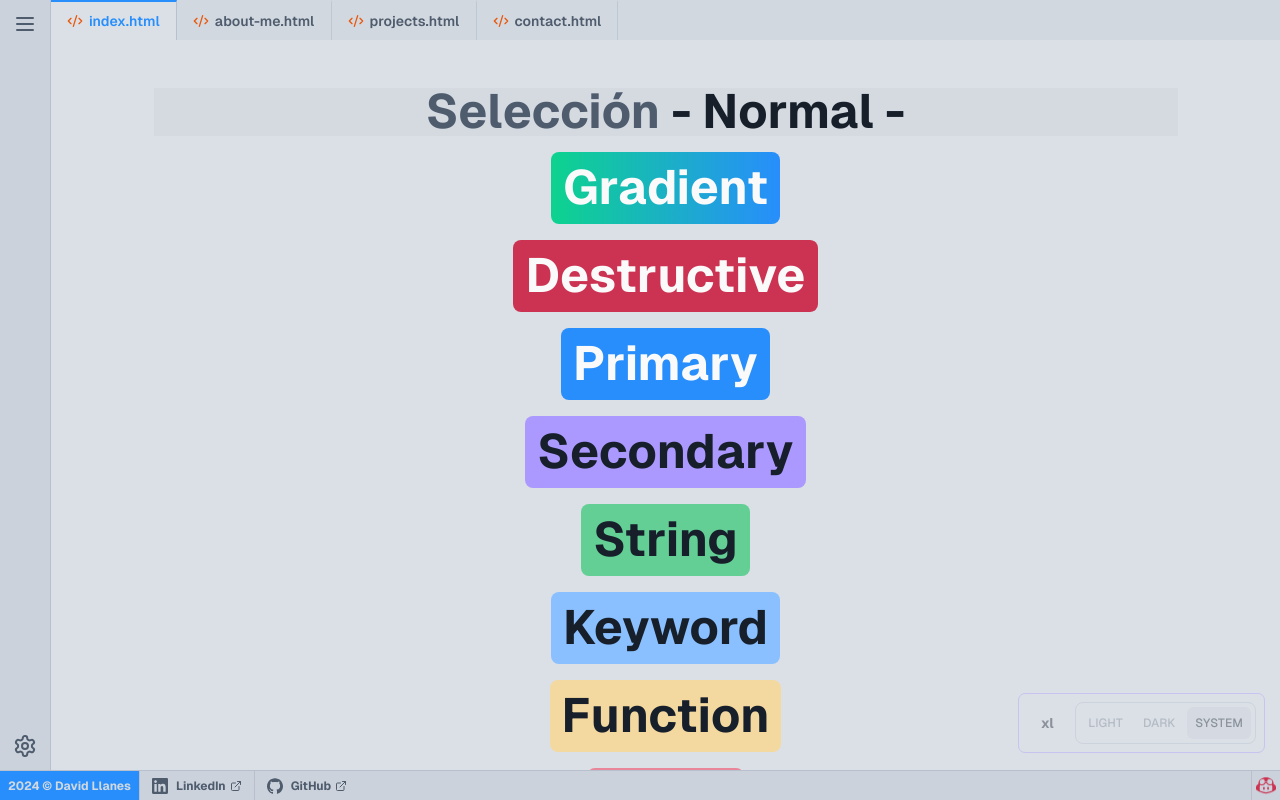
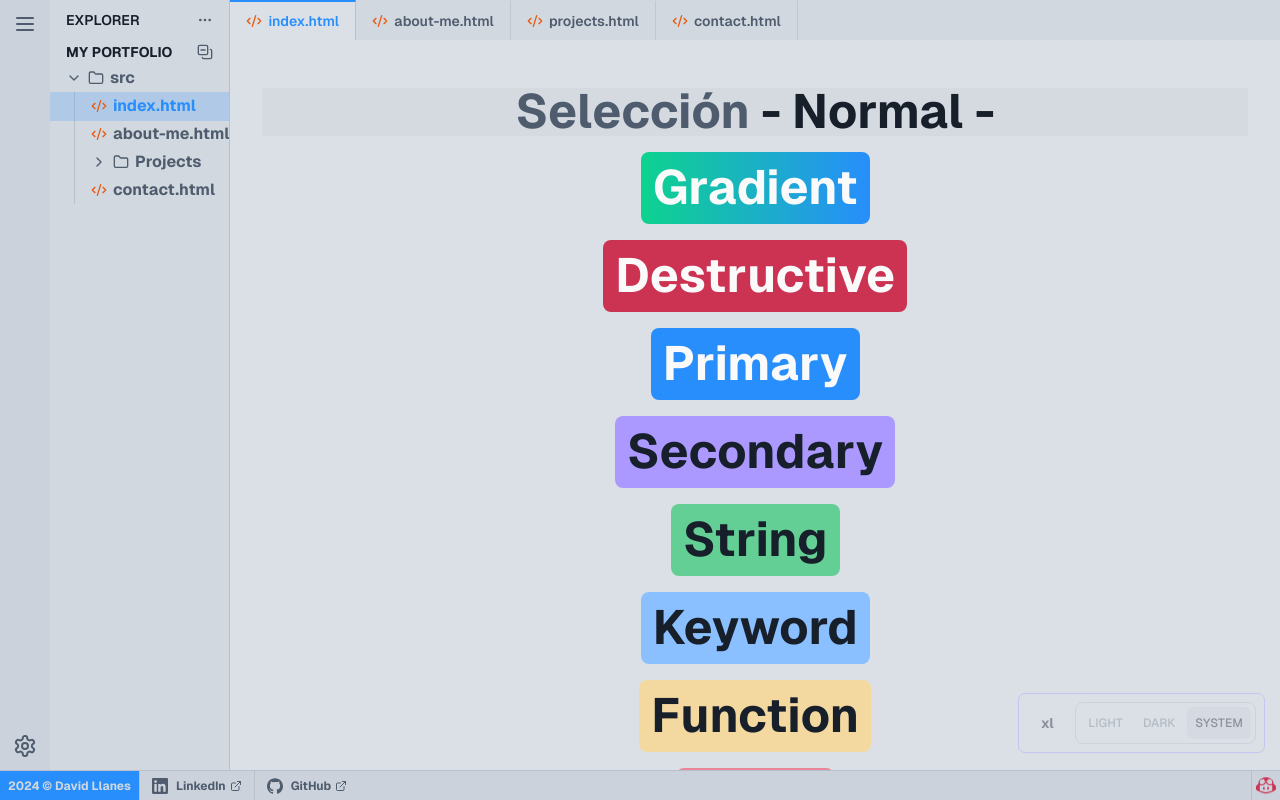
Before and after one commit to David-Llanes/Portfolio, a Next.js app: page / in a window 1280 px wide. Built offline with nearby package versions, Linux system fonts and the light colour scheme.

Commit message:
refactor: separated former 'explorer.tsx' into separate components
Now the Collapsable part of the activity-bar.tsx can be changed without affecting the layout.

```diff
--- a/src/app/(home)/page.tsx
+++ b/src/app/(home)/page.tsx
@@ -4,7 +4,7 @@ export default function Home() {
   return (
     <ScrollArea className="main">
       <main className="bg-background content h-full overflow-x-hidden">
-        <div className="h-[200vh] text-center pt-10 text-5xl font-bold flex flex-col gap-2 items-center">
+        <div className="text-center pt-10 text-5xl font-bold flex flex-col gap-2 items-center">
           <p className="text-muted-foreground bg-muted self-stretch my-2">
             Selección <span className="text-foreground">- Normal -</span>
           </p>
--- /dev/null
+++ b/src/app/_components/activity-bar.tsx
@@ -0,0 +1,61 @@
+'use client'
+
+import { useState } from 'react'
+import { ThemeToggle } from '@/components/theme-toggle'
+import {
+  Popover,
+  PopoverContent,
+  PopoverTrigger,
+} from '@/components/ui/popover'
+import { Separator } from '@/components/ui/separator'
+import { cn } from '@/lib/utils'
+import { Menu, Settings } from 'lucide-react'
+import Explorer from './explorer'
+
+export default function ActivityBar() {
+  const [isOpen, setIsOpen] = useState(true)
+  const handleClose = () => setIsOpen(false)
+
+  return (
+    <header
+      className={cn(
+        'explorer whitespace-nowrap overflow-hidden bg-popover text-[clamp(0.75rem,1.2vw,0.875rem)] select-none flex',
+        'md:w-[50px] md:border-r md:transition-[width]',
+        'max-md:w-full max-md:h-[50px] max-md:flex-col max-md:border-b max-md:transition-[height]',
+        isOpen && [
+          'md:w-[clamp(50px,34vw,320px)]',
+          'max-md:h-[clamp(50px,40vh,320px)]',
+        ]
+      )}
+    >
+      {/* //! Menu bar */}
+      <div
+        className={cn(
+          'shrink-0 grow-0 flex items-center justify-between text-muted-foreground',
+          'md:w-[50px] md:h-full md:flex-col md:py-3',
+          'max-md:w-full max-md:h-[50px] max-md:px-3'
+        )}
+      >
+        <button onClick={() => setIsOpen(!isOpen)}>
+          <Menu className="size-6 hover:cursor-pointer hover:text-foreground" />
+        </button>
+        <Popover>
+          <PopoverTrigger>
+            <Settings className="size-6 hover:cursor-pointer hover:text-foreground active:rotate-45 duration-100" />
+          </PopoverTrigger>
+          <PopoverContent align="start" alignOffset={100}>
+            <p className="font-bold text-sm">SETTINGS</p>
+            <Separator className="mb-3 mt-1" />
+            <ThemeToggle />
+          </PopoverContent>
+        </Popover>
+      </div>
+
+      {/* //! Collapsable */}
+      {/* overflow-auto se puso para que el ScrollArea funcione */}
+      <div className={cn('grow bg-card overflow-auto', !isOpen && 'hidden')}>
+        <Explorer onSelectItem={handleClose} />
+      </div>
+    </header>
+  )
+}
--- a/src/app/_components/explorer.tsx
+++ b/src/app/_components/explorer.tsx
@@ -1,27 +1,6 @@
-'use client'
-
-import { ThemeToggle } from '@/components/theme-toggle'
-
-import {
-  Popover,
-  PopoverContent,
-  PopoverTrigger,
-} from '@/components/ui/popover'
+import { CopyMinus, Ellipsis } from 'lucide-react'
+import FileSystemItem from './file-system-item'
 import { ScrollArea } from '@/components/ui/scroll-area'
-import { Separator } from '@/components/ui/separator'
-import { cn } from '@/lib/utils'
-
-import {
-  ChevronRight,
-  CodeXml,
-  CopyMinus,
-  Ellipsis,
-  Folder,
-  Menu,
-  Settings,
-} from 'lucide-react'
-import Link from 'next/link'
-import { useState } from 'react'
 
 type Node = {
   name: string
@@ -33,7 +12,7 @@ type Node = {
 const NODES: Node[] = [
   {
     name: 'src',
-    route: '/',
+    route: '',
     files: [
       {
         name: 'index.html',
@@ -71,140 +50,36 @@ const NODES: Node[] = [
   },
 ]
 
-export default function Explorer() {
-  const [isOpen, setIsOpen] = useState(false)
-  const handleClose = () => setIsOpen(false)
-
+export default function Explorer({
+  onSelectItem,
+}: {
+  onSelectItem: () => void
+}) {
   return (
-    <header
-      className={cn(
-        'explorer whitespace-nowrap overflow-hidden bg-popover text-[clamp(0.75rem,1.2vw,0.875rem)] select-none flex',
-        'md:w-[50px] md:border-r md:transition-[width]',
-        'max-md:w-full max-md:h-[50px] max-md:flex-col max-md:border-b max-md:transition-[height]',
-        isOpen && ['md:w-[clamp(50px,34vw,320px)]', 'max-md:h-[40vh]']
-      )}
-    >
-      {/* //! Menu bar */}
-      <div
-        className={cn(
-          'shrink-0 grow-0 flex items-center justify-between text-muted-foreground',
-          'md:w-[50px] md:h-full md:flex-col md:py-3',
-          'max-md:w-full max-md:h-[50px] max-md:px-3'
-        )}
-      >
-        <button onClick={() => setIsOpen(!isOpen)}>
-          <Menu className="size-6 hover:cursor-pointer hover:text-foreground" />
-        </button>
-        <Popover>
-          <PopoverTrigger>
-            <Settings className="size-6 hover:cursor-pointer hover:text-foreground active:rotate-45 duration-100" />
-          </PopoverTrigger>
-          <PopoverContent align="start" alignOffset={100}>
-            <p className="font-bold text-sm">SETTINGS</p>
-            <Separator />
-            <div className="mt-2">
-              <ThemeToggle />
-            </div>
-          </PopoverContent>
-        </Popover>
-      </div>
-
-      {/* //! Explorer Collapsable */}
-      <ScrollArea className="grow bg-card">
-        <nav className={cn('pb-4', !isOpen && 'hidden')}>
-          <div className="h-10 px-4 flex justify-between items-center">
+    <nav className="flex flex-col h-full">
+      <div className="shrink-0 h-10 px-4 flex justify-between items-center">
         <span className="font-semibold">EXPLORER</span>
         <Ellipsis className="size-4 hover:cursor-pointer hover:text-foreground text-muted-foreground" />
       </div>
 
-          <div className="px-4 flex w-full justify-between items-center">
+      <div className="shrink-0 px-4 flex w-full justify-between items-center">
         <p className="font-bold h-6 content-center">MY PORTFOLIO</p>
         <CopyMinus className="size-4 rotate-180 hover:cursor-pointer text-muted-foreground hover:text-foreground" />
       </div>
 
       {/* //! Componente recursivo */}
-          <ul className="relative text-[clamp(0.875rem,1.6vw,1rem)] font-bold text-muted-foreground">
+      {/* //TODO Creo que el isolate no es necesario */}
+      <ScrollArea className="grow">
+        <ul className="relative text-[clamp(0.875rem,1.6vw,1rem)] font-bold text-muted-foreground pb-4">
           {NODES.map((node) => (
             <FileSystemItem
               key={node.name}
               node={node}
-                onSelectItem={handleClose}
-              />
-            ))}
-          </ul>
-        </nav>
-      </ScrollArea>
-    </header>
-  )
-}
-
-// TODO: Hacer que con un before se vea que componente esta siendo seleccionado.
-function FileSystemItem({
-  node,
-  onSelectItem,
-}: {
-  node: Node
-  onSelectItem: () => void
-}) {
-  const [isOpen, setIsOpen] = useState(() => node.name === 'src')
-
-  return (
-    <li key={node.name}>
-      <h3 className={cn('flex items-center gap-1.5 py-0.5 pl-4 relative')}>
-        {node.files && node.files.length > 0 && (
-          <button onClick={() => setIsOpen(!isOpen)}>
-            <ChevronRight
-              className={cn(
-                'size-4 text-muted-foreground transition-transform duration-100',
-                isOpen && 'rotate-90'
-              )}
-            />
-          </button>
-        )}
-
-        {node.isLink ? (
-          <Link
-            href={node.route}
-            className={cn(
-              'items-center gap-1.5 inline-flex overflow-hidden',
-              'hover:cursor-pointer hover:text-foreground hover:underline'
-            )}
-            onClick={onSelectItem}
-          >
-            {node.files ? (
-              <Folder className="size-4 text-muted-foreground shrink-0" />
-            ) : (
-              <CodeXml className="size-4 text-orange-600 shrink-0" />
-            )}
-            <span className="text-ellipsis overflow-hidden text-nowrap">
-              {node.name}
-            </span>
-          </Link>
-        ) : (
-          <div className="items-center gap-1.5 inline-flex overflow-hidden ">
-            {node.files ? (
-              <Folder className="size-4 text-muted-foreground shrink-0" />
-            ) : (
-              <CodeXml className="size-4 text-orange-600 shrink-0" />
-            )}
-            <span className="text-ellipsis overflow-hidden text-nowrap">
-              {node.name}
-            </span>
-          </div>
-        )}
-      </h3>
-
-      {isOpen && (
-        <ul className="overflow-hidden ml-6 border-l border-l-border">
-          {node.files?.map((file) => (
-            <FileSystemItem
-              key={file.name}
-              node={file}
               onSelectItem={onSelectItem}
             />
           ))}
         </ul>
-      )}
-    </li>
+      </ScrollArea>
+    </nav>
   )
 }
--- /dev/null
+++ b/src/app/_components/file-system-item.tsx
@@ -0,0 +1,94 @@
+import { cn } from '@/lib/utils'
+import { ChevronRight, CodeXml, Folder } from 'lucide-react'
+import Link from 'next/link'
+import { usePathname } from 'next/navigation'
+import { useState } from 'react'
+
+type Node = {
+  name: string
+  route: string
+  isLink?: boolean
+  files?: Node[]
+}
+
+export default function FileSystemItem({
+  node,
+  onSelectItem,
+}: {
+  node: Node
+  onSelectItem: () => void
+}) {
+  const [isOpen, setIsOpen] = useState(() => node.name === 'src')
+  const pathName = usePathname()
+
+  return (
+    <li
+      key={node.name}
+      className={cn(
+        'isolate',
+        'item-selected before:bg-primary/20',
+        node.route === pathName && 'before:block'
+      )}
+    >
+      <h3
+        id="h3"
+        className={cn('flex items-center gap-1.5 py-0.5 pl-4 relative isolate')}
+      >
+        {node.files && node.files.length > 0 && (
+          <button onClick={() => setIsOpen(!isOpen)}>
+            <ChevronRight
+              className={cn(
+                'size-4 text-muted-foreground transition-transform duration-100',
+                isOpen && 'rotate-90'
+              )}
+            />
+          </button>
+        )}
+
+        {node.isLink ? (
+          <Link
+            href={node.route}
+            className={cn(
+              'items-center gap-1.5 inline-flex overflow-hidden',
+              'hover:cursor-pointer hover:text-foreground hover:underline',
+              pathName === node.route && 'text-primary hover:text-primary'
+            )}
+            onClick={onSelectItem}
+          >
+            {node.files ? (
+              <Folder className="size-4 text-muted-foreground shrink-0" />
+            ) : (
+              <CodeXml className="size-4 text-orange-600 shrink-0" />
+            )}
+            <span className="text-ellipsis overflow-hidden text-nowrap">
+              {node.name}
+            </span>
+          </Link>
+        ) : (
+          <div className="items-center gap-1.5 inline-flex overflow-hidden ">
+            {node.files ? (
+              <Folder className="size-4 text-muted-foreground shrink-0" />
+            ) : (
+              <CodeXml className="size-4 text-orange-600 shrink-0" />
+            )}
+            <span className="text-ellipsis overflow-hidden text-nowrap">
+              {node.name}
+            </span>
+          </div>
+        )}
+      </h3>
+
+      {isOpen && (
+        <ul className="overflow-hidden ml-6 border-l border-l-border">
+          {node.files?.map((file) => (
+            <FileSystemItem
+              key={file.name}
+              node={file}
+              onSelectItem={onSelectItem}
+            />
+          ))}
+        </ul>
+      )}
+    </li>
+  )
+}
--- a/src/app/global-error.tsx
+++ b/src/app/global-error.tsx
@@ -4,7 +4,7 @@ import './globals.css'
 import type { Metadata } from 'next'
 import { DevTools } from '@/components/dev'
 import localFont from 'next/font/local'
-import Explorer from './_components/explorer'
+import Explorer from './_components/activity-bar'
 import { FooterError } from './_components/footer'
 import { TabBarError } from './_components/tab-bar'
 import Providers from '@/components/providers/providers'
--- a/src/app/globals.css
+++ b/src/app/globals.css
@@ -157,3 +157,14 @@ body {
     }
   }
 }
+
+@layer utilities {
+  .item-selected::before {
+    position: absolute;
+    content: '';
+    z-index: -1;
+    height: 1.8em;
+    inset-inline: 0;
+    display: none;
+  }
+}
--- a/src/app/layout.tsx
+++ b/src/app/layout.tsx
@@ -2,7 +2,7 @@ import './globals.css'
 import type { Metadata } from 'next'
 import { DevTools } from '@/components/dev'
 import localFont from 'next/font/local'
-import Explorer from './_components/explorer'
+import ActivityBar from './_components/activity-bar'
 import Footer from './_components/footer'
 import TabBar from './_components/tab-bar'
 import Providers from '@/components/providers/providers'
@@ -37,7 +37,7 @@ export default function RootLayout({
         <Providers>
           <AppContainer>
             <TabBar />
-            <Explorer />
+            <ActivityBar />
             {children}
             <Footer />
             <DevTools />
--- a/src/components/ui/scroll-area.tsx
+++ b/src/components/ui/scroll-area.tsx
@@ -32,10 +32,9 @@ const ScrollBar = React.forwardRef<
     orientation={orientation}
     className={cn(
       'flex touch-none select-none transition-colors',
-      orientation === 'vertical' &&
-        'h-full w-2.5 border-l border-l-transparent p-[1px]',
+      orientation === 'vertical' && 'h-full w-2 border-l border-l-transparent ',
       orientation === 'horizontal' &&
-        'h-2.5 flex-col border-t border-t-transparent p-[1px]',
+        'h-2 flex-col border-t border-t-transparent ',
       className
     )}
     {...props}
```
Lines whose indentation alone changed are shown as unchanged.
